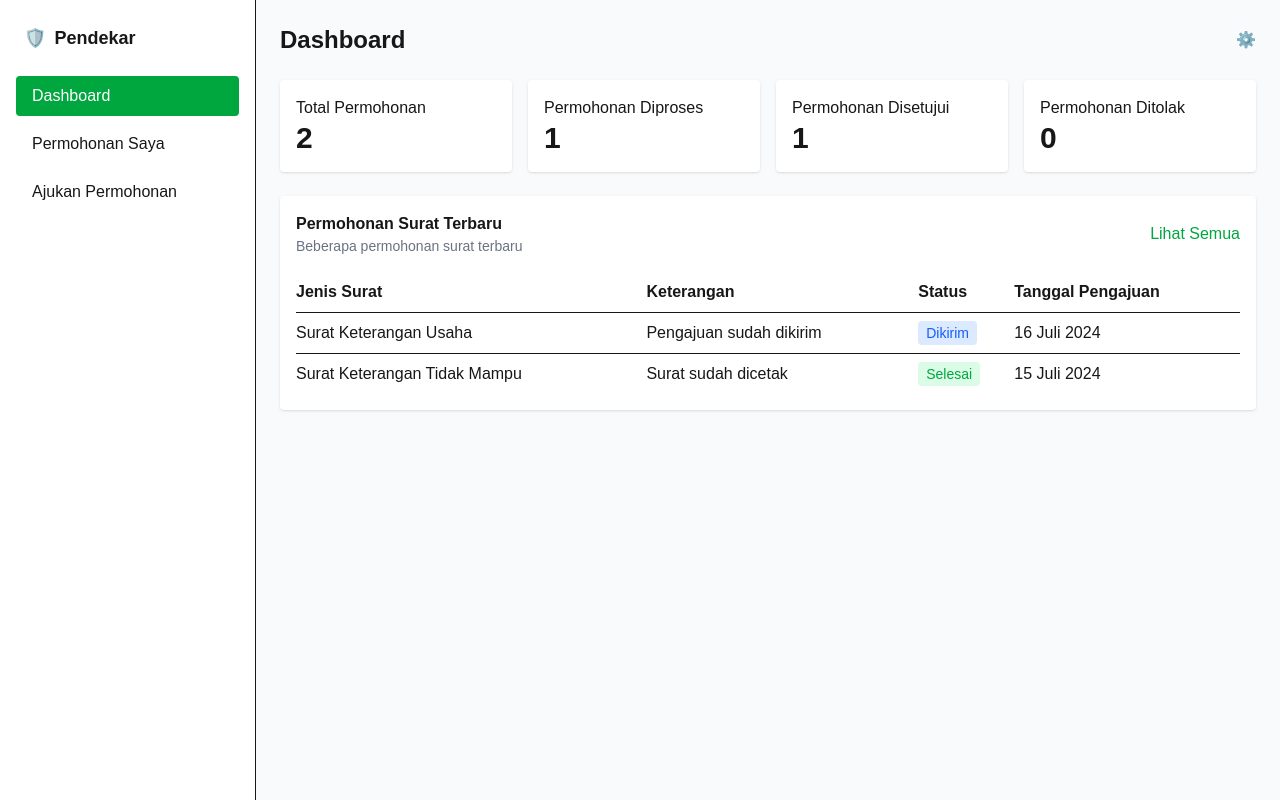
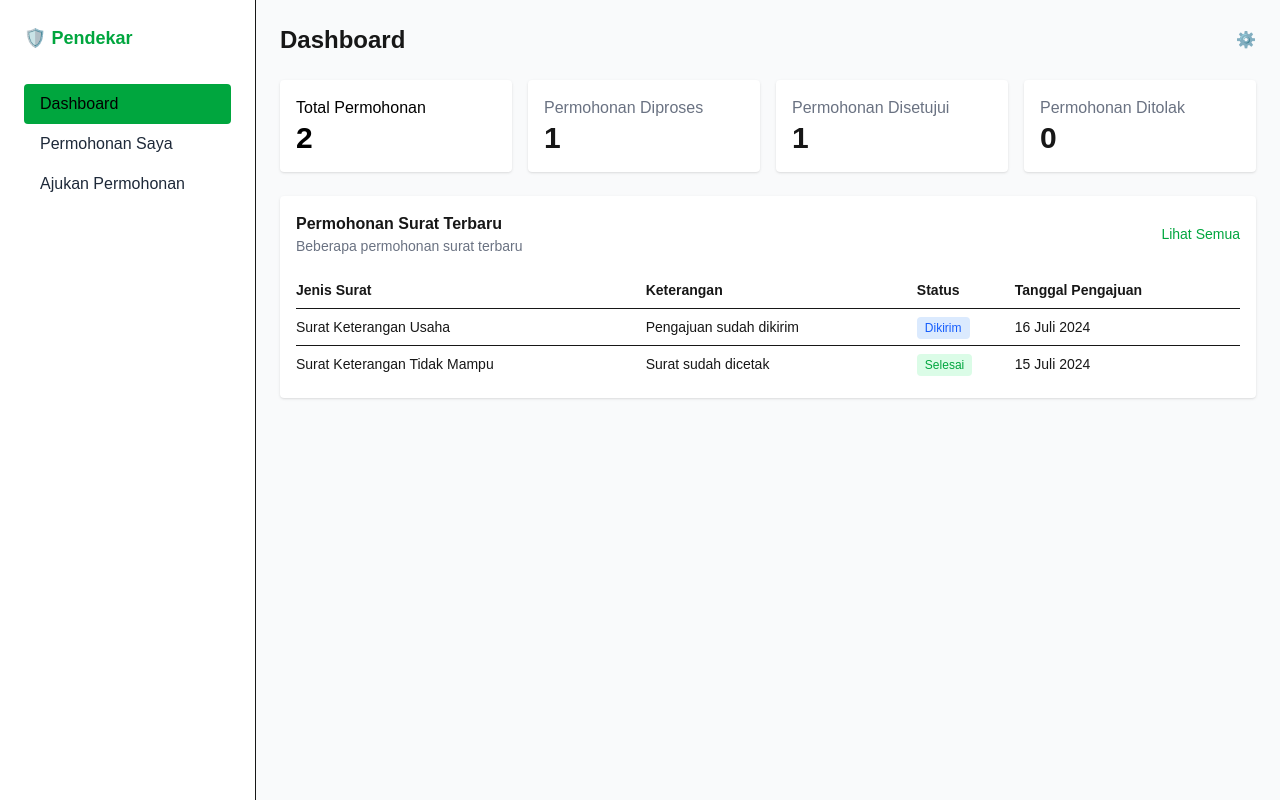
Before and after one commit to Kiki-Ervin/Aplikasi_Pendekar, a Next.js app in the folder pendekar/: page /dashboard in a window 1280 px wide. Built offline with nearby package versions, Linux system fonts and the light colour scheme.

Commit message:
perbaikan program
memperbaikan program dan tampilan nya

```diff
--- a/pendekar/src/pages/api/hello.js
+++ /dev/null
@@ -1,5 +0,0 @@
-// Next.js API route support: https://nextjs.org/docs/api-routes/introduction
-
-export default function handler(req, res) {
-  res.status(200).json({ name: "John Doe" });
-}
--- a/pendekar/src/pages/dashboard.js
+++ b/pendekar/src/pages/dashboard.js
@@ -1,21 +1,38 @@
+import Link from 'next/link';
+import { useRouter } from 'next/router';
+
 export default function Dashboard() {
+  const router = useRouter();
+
   return (
     <div className="flex h-screen bg-gray-50">
 
       {/* Sidebar */}
-      <div className="w-64 bg-white border-r">
-        <div className="p-6 font-bold text-lg flex items-center gap-2">
-          <span className="text-green-600">🛡️</span> Pendekar
+      <aside className="w-64 bg-white border-r p-6">
+        <div className="text-green-600 font-bold text-lg mb-8 flex items-center gap-2">
+          🛡️ Pendekar
         </div>
-        <nav className="flex flex-col gap-2 px-4">
-          <a href="#" className="bg-green-600 text-white px-4 py-2 rounded">Dashboard</a>
-          <a href="#" className="px-4 py-2 hover:bg-gray-100 rounded">Permohonan Saya</a>
-          <a href="#" className="px-4 py-2 hover:bg-gray-100 rounded">Ajukan Permohonan</a>
+        <nav className="space-y-2">
+          <Link href="/dashboard">
+            <span className={`block px-4 py-2 rounded ${router.pathname === '/dashboard' ? 'bg-green-600 text-black' : 'hover:bg-gray-100 text-gray-800'}`}>
+              Dashboard
+            </span>
+          </Link>
+          <Link href="/permohonan">
+            <span className={`block px-4 py-2 rounded ${router.pathname === '/permohonan' ? 'bg-green-600 text-white' : 'hover:bg-gray-100 text-gray-800'}`}>
+              Permohonan Saya
+            </span>
+          </Link>
+          <Link href="/ajukan">
+            <span className={`block px-4 py-2 rounded ${router.pathname === '/ajukan' ? 'bg-green-600 text-white' : 'hover:bg-gray-100 text-gray-800'}`}>
+              Ajukan Permohonan
+            </span>
+          </Link>
         </nav>
-      </div>
+      </aside>
 
       {/* Main Content */}
-      <div className="flex-1 p-6 overflow-auto">
+      <main className="flex-1 p-6 overflow-auto">
 
         {/* Header */}
         <div className="flex justify-between items-center mb-6">
@@ -24,36 +41,38 @@ export default function Dashboard() {
         </div>
 
         {/* Stats Cards */}
-        <div className="grid grid-cols-4 gap-4 mb-6">
+        <div className="grid grid-cols-1 sm:grid-cols-2 lg:grid-cols-4 gap-4 mb-6">
           <div className="bg-white p-4 rounded shadow">
-            <p>Total Permohonan</p>
-            <h2 className="text-3xl font-bold">2</h2>
+            <p className="text-black">Total Permohonan</p>
+            <h2 className="text-3xl font-bold text-black">2</h2>
           </div>
           <div className="bg-white p-4 rounded shadow">
-            <p>Permohonan Diproses</p>
+            <p className="text-gray-500">Permohonan Diproses</p>
             <h2 className="text-3xl font-bold">1</h2>
           </div>
           <div className="bg-white p-4 rounded shadow">
-            <p>Permohonan Disetujui</p>
+            <p className="text-gray-500">Permohonan Disetujui</p>
             <h2 className="text-3xl font-bold">1</h2>
           </div>
           <div className="bg-white p-4 rounded shadow">
-            <p>Permohonan Ditolak</p>
+            <p className="text-gray-500">Permohonan Ditolak</p>
             <h2 className="text-3xl font-bold">0</h2>
           </div>
         </div>
 
-        {/* Table Permohonan */}
+        {/* Table Section */}
         <div className="bg-white p-4 rounded shadow">
-          <div className="flex justify-between mb-4">
+          <div className="flex justify-between items-center mb-4">
             <div>
               <h2 className="font-bold">Permohonan Surat Terbaru</h2>
               <p className="text-sm text-gray-500">Beberapa permohonan surat terbaru</p>
             </div>
-            <button className="text-green-600 hover:underline">Lihat Semua</button>
+            <Link href="/permohonan">
+              <span className="text-green-600 text-sm hover:underline cursor-pointer">Lihat Semua</span>
+            </Link>
           </div>
 
-          <table className="w-full text-left">
+          <table className="w-full text-left text-sm">
             <thead>
               <tr className="border-b">
                 <th className="py-2">Jenis Surat</th>
@@ -67,7 +86,7 @@ export default function Dashboard() {
                 <td className="py-2">Surat Keterangan Usaha</td>
                 <td>Pengajuan sudah dikirim</td>
                 <td>
-                  <span className="bg-blue-100 text-blue-600 px-2 py-1 rounded text-sm">Dikirim</span>
+                  <span className="bg-blue-100 text-blue-600 px-2 py-1 rounded text-xs">Dikirim</span>
                 </td>
                 <td>16 Juli 2024</td>
               </tr>
@@ -75,7 +94,7 @@ export default function Dashboard() {
                 <td className="py-2">Surat Keterangan Tidak Mampu</td>
                 <td>Surat sudah dicetak</td>
                 <td>
-                  <span className="bg-green-100 text-green-600 px-2 py-1 rounded text-sm">Selesai</span>
+                  <span className="bg-green-100 text-green-600 px-2 py-1 rounded text-xs">Selesai</span>
                 </td>
                 <td>15 Juli 2024</td>
               </tr>
@@ -83,7 +102,7 @@ export default function Dashboard() {
           </table>
         </div>
 
-      </div>
+      </main>
     </div>
   );
 }
```
